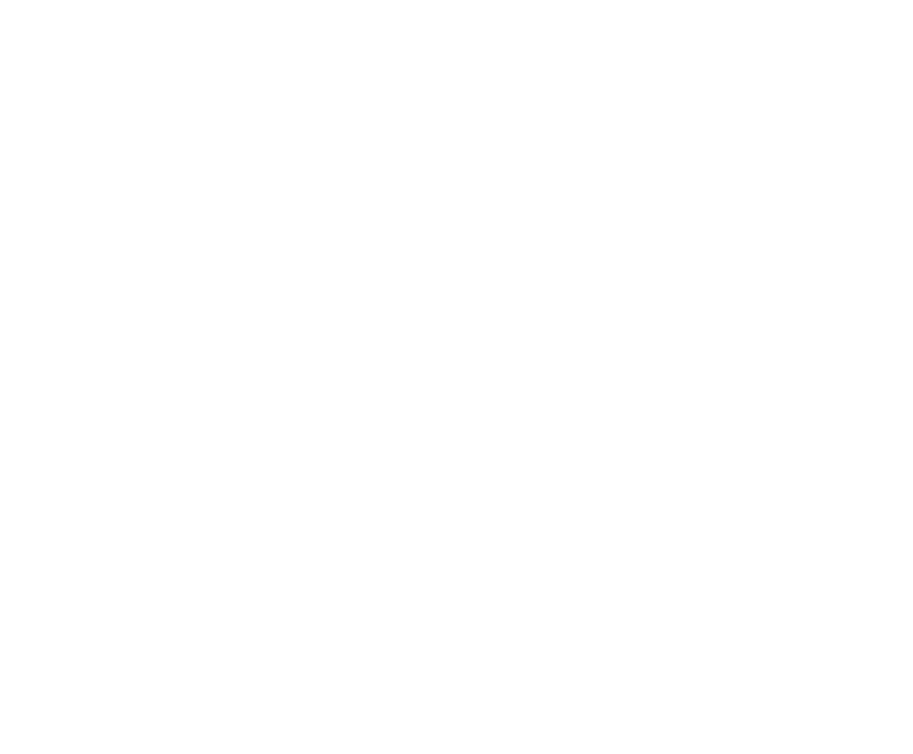
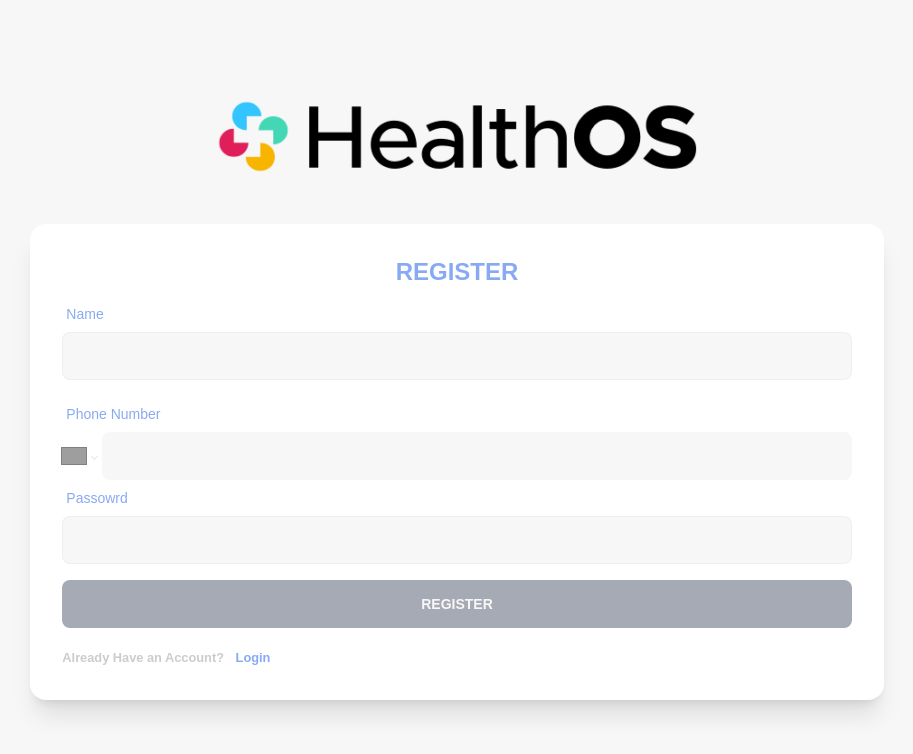
Before and after one commit to redwanX/ecom-admin, a React (Create React App) app: page /register in a window 1280 px wide. Before the commit this address had no page. Shown: the top 754 px of the page, without its empty margins (183-1096 px from the left). Built offline with nearby package versions, Linux system fonts and the light colour scheme; grey boxes are pictures that could not be loaded.

Commit message:
login and registration page

```diff
--- a/src/App.js
+++ b/src/App.js
@@ -5,11 +5,16 @@
 import Customer from './Pages/Customer/Customer';
 import Products from './Pages/Products/Products';
 import Order from './Pages/Order/Order';
+import Login from './Pages/Auth/Login';
+import Register from './Pages/Auth/Register';
 
 function App() {
   return (
     <div className='bg-accent'>
+
     <Routes>
+      <Route path='/' element ={<Login></Login>} ></Route>
+      <Route path='/register' element ={<Register></Register>} ></Route>
        <Route path='/admin' element ={<Admin></Admin>} >
        <Route index element={<Dashboard></Dashboard>}></Route>
        <Route path='customer' element={<Customer></Customer>}></Route>
--- /dev/null
+++ b/src/Pages/Auth/Login.jsx
@@ -0,0 +1,88 @@
+import React, { useState } from 'react'
+import {useForm,Controller } from 'react-hook-form'
+import { Link, useNavigate } from 'react-router-dom'
+import logo from "../../Images/logo.png";
+import PhoneInput,{isValidPhoneNumber } from 'react-phone-number-input'
+
+const Login = () => {
+  const { register, handleSubmit, formState: { errors },control } = useForm();
+  const navigate = useNavigate();
+  const onSubmit = async(data) =>{
+    const email = data.email;
+    const password = data.password;
+    navigate('/admin');
+  }
+
+  return (
+    <div style={{minHeight: '100vh'}} className='container mx-auto flex justify-center flex-col items-center'>
+      <img className='mb-12' src={logo} alt="Logo" />
+      <div className="card w-full lg:w-2/3 bg-base-100 shadow-xl">
+        <div className="card-body">
+          <h2 className="text-primary text-2xl font-bold text-center">LOGIN</h2>
+          <div className="flex flex-col w-full">
+          <form onSubmit={handleSubmit(onSubmit)}>
+
+          <div className="form-control w-full">
+            <label className="label">
+              <span  htmlFor="phone-input" className="label-text text-primary">Phone Number</span>
+            </label>
+
+            <Controller
+          name="phone-input"
+          control={control}
+          rules={{
+            validate: (value) => value&&isValidPhoneNumber(value)
+          }}
+          render={({ field: { onChange, value } }) => (
+            <PhoneInput
+              value={value}
+              onChange={onChange}
+              defaultCountry="BD"
+              id="phone-input"
+              className=''
+            />
+          )}
+        />
+        {errors["phone-input"] && (
+          <p  className="label-text-alt text-red-500 ">Invalid Phone</p>
+        )}
+
+          </div>
+
+          <div className="form-control w-full">
+            <label className="label">
+              <span className="label-text text-primary">Passowrd</span>
+            </label>
+            <input
+             {...register("password", {
+               required:{
+                 value: true,
+                 message: "password is required"
+               },
+               minLength:{
+                 value:6,
+                 message:"Must be Minimum 6 charecter long"
+               }
+             })}
+            type="password"  className="input input-bordered bg-accent w-full" />
+            <label className="label">
+              {errors.password?.type === 'required' && <span className="label-text-alt text-red-500 ">{errors.password.message}</span>}
+              {errors.password?.type === 'minLength' && <span className="label-text-alt text-red-500 ">{errors.password.message}</span>}
+            </label>
+          </div>
+
+            <input className="btn btn-block hover:bg-primary hover:delay-75 bg-secondary rounded-lg text-accent border-0" type="submit" value="Login" />
+          </form>
+          <small className='font-bold mt-5 p-0 m-0'>New User? <Link to='/register' className='text-primary pointer-events-auto text-decoration-none ps-2'>Register</Link>  </small>
+        <small className='font-bold p-0 m-0'>Forgot Password?<button className='p-0 font-bold text-primary pointer-events-auto  ps-2 text-decoration-none' >Reset Password</button> </small>
+
+          </div>
+        </div>
+      </div>
+
+
+    </div>
+  )
+}
+
+export default Login
--- /dev/null
+++ b/src/Pages/Auth/Register.jsx
@@ -0,0 +1,105 @@
+import React, { useState } from 'react'
+import {useForm,Controller } from 'react-hook-form'
+import { Link, useNavigate } from 'react-router-dom'
+
+import PhoneInput,{isValidPhoneNumber } from 'react-phone-number-input'
+import logo from "../../Images/logo.png";
+const Register = () => {
+  const { register, handleSubmit, formState: { errors },control } = useForm();
+  const navigate = useNavigate();
+  const onSubmit = async(data) =>{
+    navigate('/admin');
+  }
+
+  return (
+    <div style={{minHeight: '100vh'}} className='container mx-auto flex justify-center flex-col items-center'>
+       <img className='mb-12' src={logo} alt="Logo" />
+      <div className="card w-full lg:w-2/3 bg-base-100 shadow-xl">
+        <div className="card-body">
+          <h2 className="text-primary text-2xl font-bold text-center">REGISTER</h2>
+          <div className="flex flex-col w-full">
+          <form onSubmit={handleSubmit(onSubmit)}>
+          <div className="form-control w-full">
+            <label className="label">
+              <span className="label-text text-primary">Name</span>
+            </label>
+            <input
+             {...register("name", {
+               required:{
+                 value: true,
+                 message: "Name is required"
+               },
+               minLength:{
+                 value:6,
+                 message:"Must be Minimum 6 charecter long"
+               }
+             })}
+            type="text"  className="input input-bordered bg-accent w-full" />
+            <label className="label">
+              {errors.name?.type === 'required' && <span className="label-text-alt text-red-500 ">{errors.name.message}</span>}
+            </label>
+          </div>
+          <div className="form-control w-full">
+            <label className="label">
+              <span  htmlFor="phone-input" className="label-text text-primary">Phone Number</span>
+            </label>
+
+            <Controller
+          name="phone-input"
+          control={control}
+          rules={{
+            validate: (value) => value&&isValidPhoneNumber(value)
+          }}
+          render={({ field: { onChange, value } }) => (
+            <PhoneInput
+              value={value}
+              onChange={onChange}
+              defaultCountry="BD"
+              id="phone-input"
+              className=''
+            />
+          )}
+        />
+
+        {errors["phone-input"] && (
+          <p  className="label-text-alt text-red-500 ">Invalid Phone</p>
+        )}
+
+          </div>
+
+          <div className="form-control w-full">
+            <label className="label">
+              <span className="label-text text-primary">Passowrd</span>
+            </label>
+            <input
+             {...register("password", {
+               required:{
+                 value: true,
+                 message: "password is required"
+               },
+               minLength:{
+                 value:6,
+                 message:"Must be Minimum 6 charecter long"
+               }
+             })}
+            type="password"  className="input input-bordered bg-accent w-full" />
+            <label className="label">
+              {errors.password?.type === 'required' && <span className="label-text-alt text-red-500 ">{errors.password.message}</span>}
+              {errors.password?.type === 'minLength' && <span className="label-text-alt text-red-500 ">{errors.password.message}</span>}
+            </label>
+          </div>
+
+            <input className="btn btn-block hover:bg-primary hover:delay-75 bg-secondary rounded-lg text-accent border-0" type="submit" value="REGISTER" />
+          </form>
+          <small className='font-bold mt-5 p-0 m-0'>Already Have an Account? <Link to='/' className='text-primary pointer-events-auto text-decoration-none ps-2'>Login</Link>  </small>
+
+          </div>
+        </div>
+      </div>
+
+
+    </div>
+  )
+}
+
+export default Register
```
